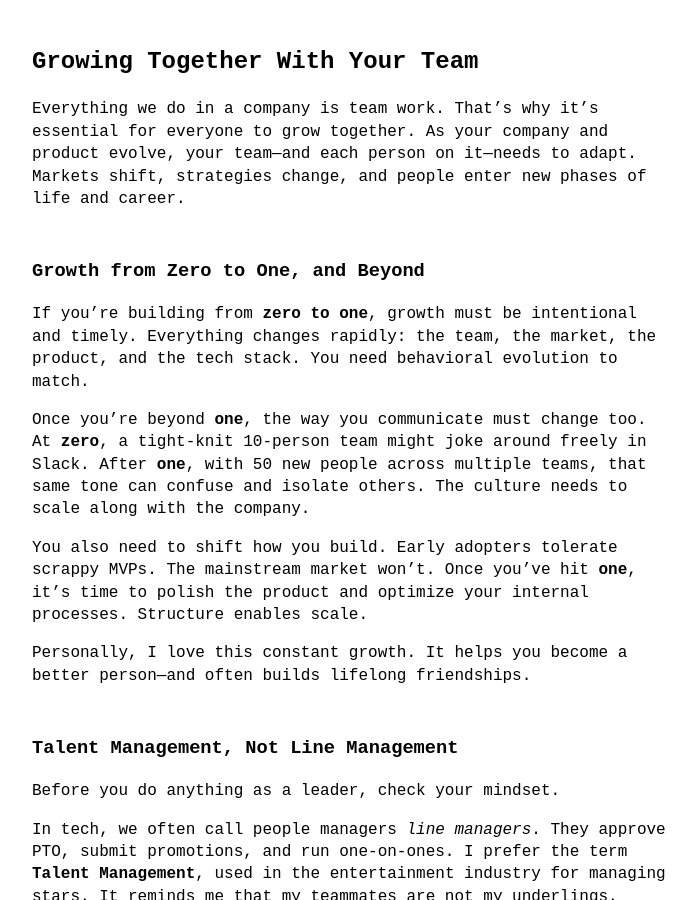
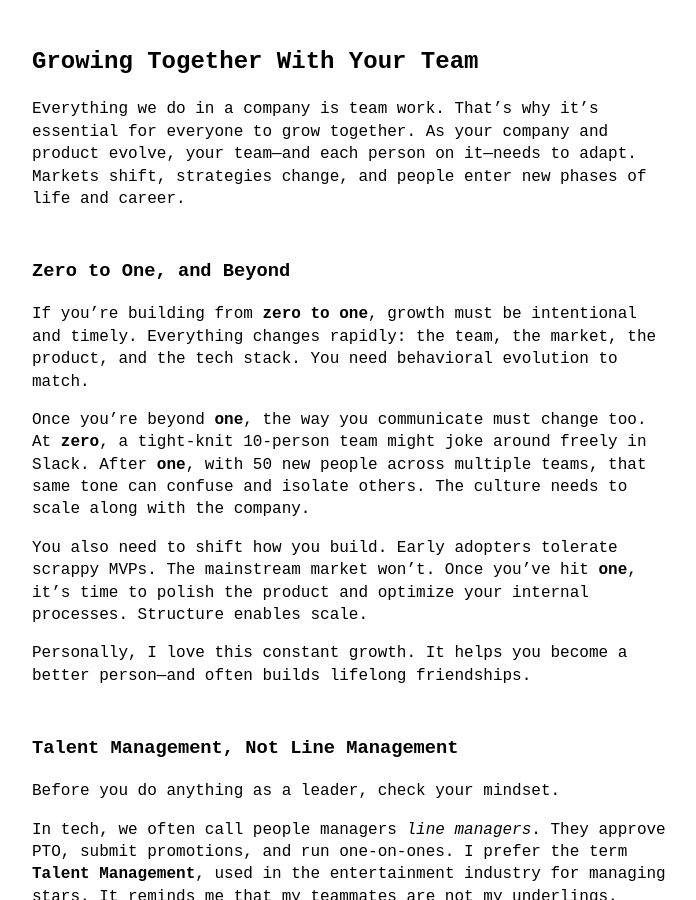
Before and after one commit to SuperShinyEyes/supershinyeyes.github.io, a Jekyll site: the page built from index.md, in a window 1280 px wide and 900 px high, scrolled down 10712 px. Shown: the whole window, without its empty margins (288-984 px from the left). Built offline with Jekyll 4.4.1, drawn with Linux system fonts in a browser that asks for light colours.

Commit message:
Change subsubheading "Zero to One"

```diff
--- a/index.md
+++ b/index.md
@@ -264,7 +264,7 @@ A simple response goes a long way in showing that you care.
 Everything we do in a company is team work. That's why it's essential for everyone to grow together.
 As your company and product evolve, your team—and each person on it—needs to adapt. Markets shift, strategies change, and people enter new phases of life and career.
 
-### Growth from Zero to One, and Beyond
+### Zero to One, and Beyond
 If you're building from **zero to one**, growth must be intentional and timely. Everything changes rapidly: the team, the market, the product, and the tech stack. You need behavioral evolution to match.
 
 Once you're beyond **one**, the way you communicate must change too. At **zero**, a tight-knit 10-person team might joke around freely in Slack. After **one**, with 50 new people across multiple teams, that same tone can confuse and isolate others. The culture needs to scale along with the company.
```
